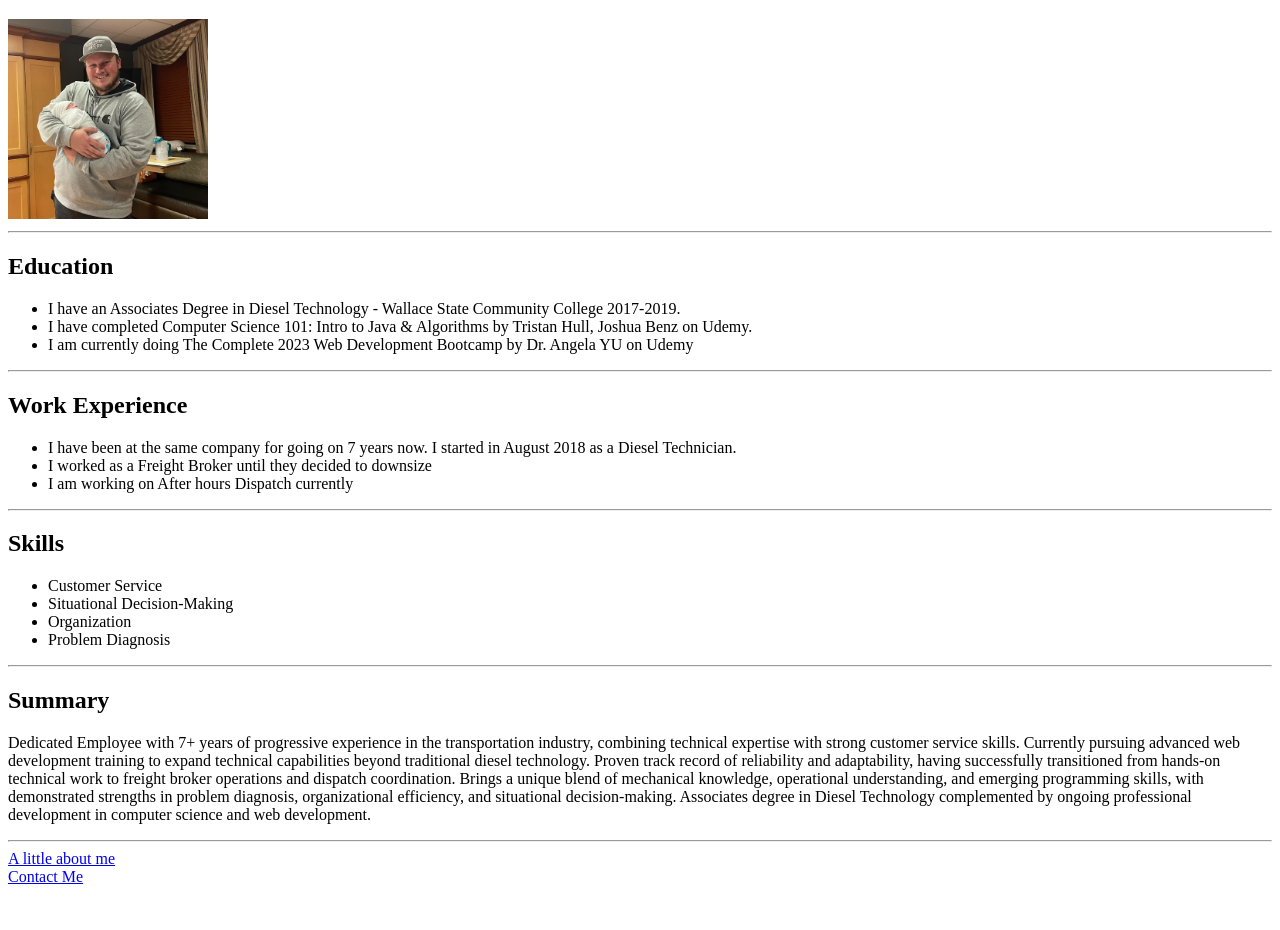
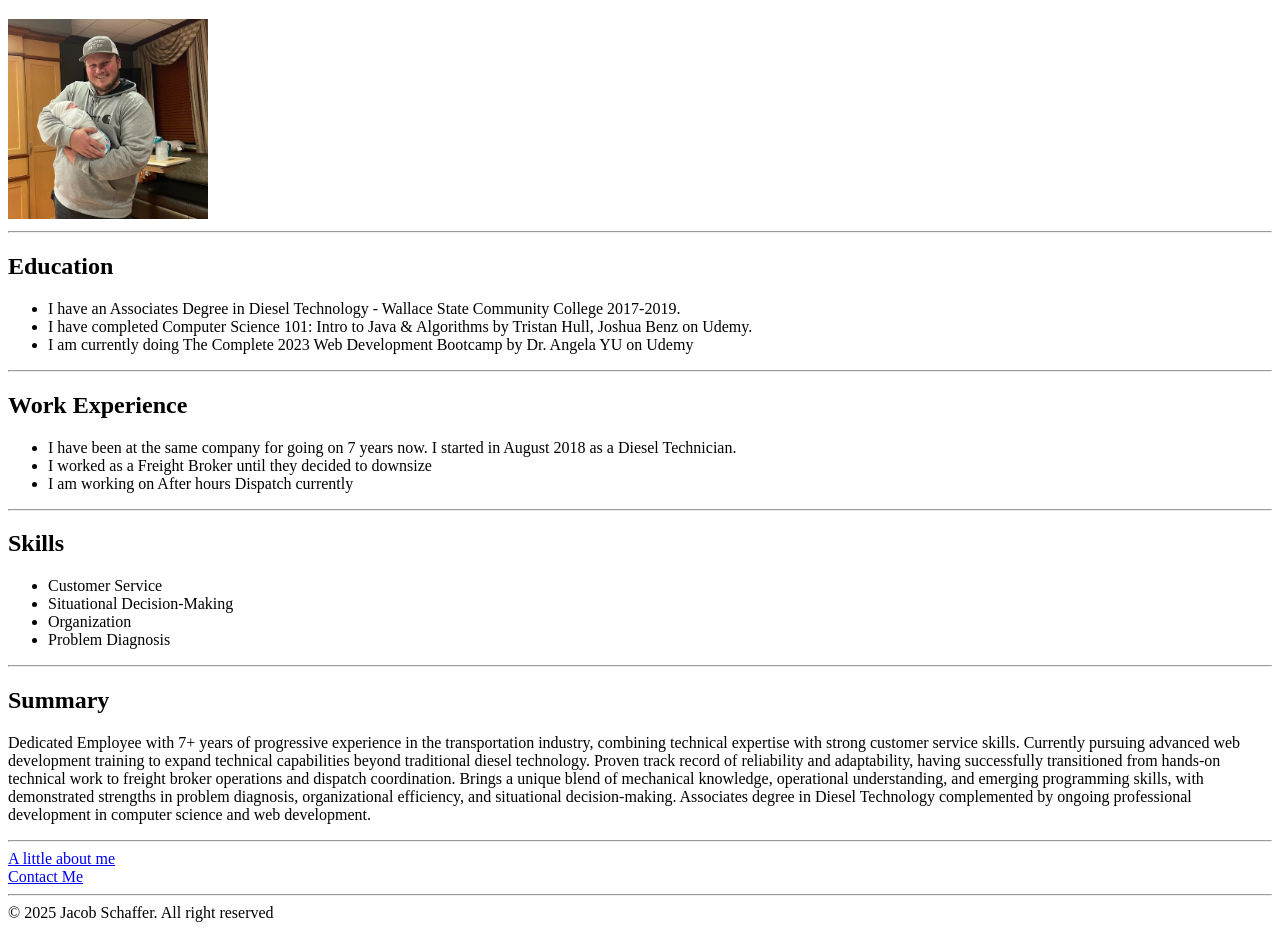
Before and after one commit to JSchaffer64/Updated-Resume, a plain HTML site: page index.html in a window 1280 px wide. Shown: the part 61-991 px from the top of the page. Before the commit the page ends 955 px from the top, so only its background shows below. Drawn offline with Linux system fonts and the light colour scheme.

Commit message:
Update index.html

```diff
--- a/index.html
+++ b/index.html
@@ -44,9 +44,7 @@
 <hr>
 <a href="./additional/about.html">A little about me</a><br>
 <a href="./additional/contact.html">Contact Me</a>
-
-
-
-
+<hr>
+<footer>© 2025 Jacob Schaffer. All right reserved</footer>
 </body>
 </html>
```
